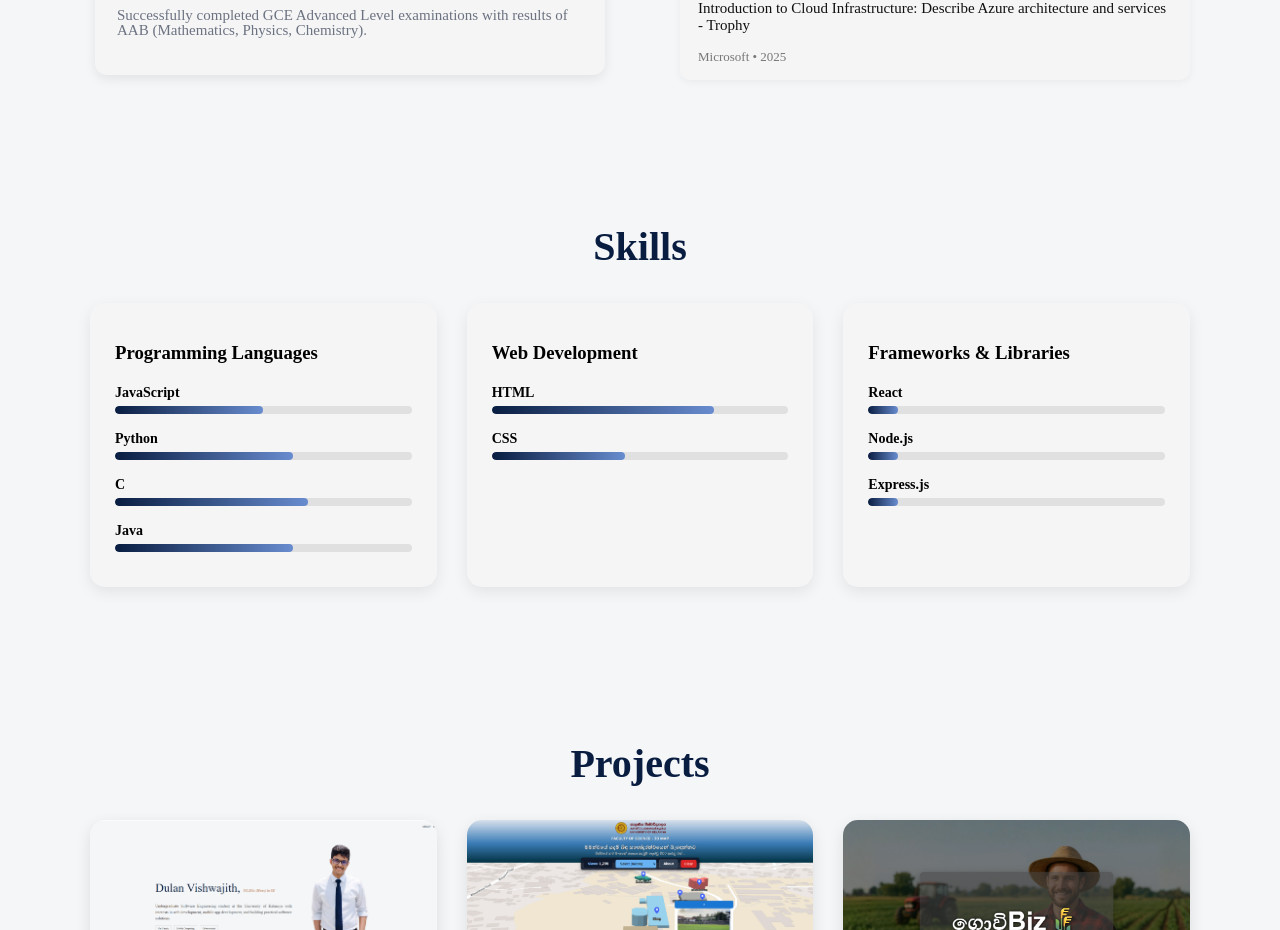
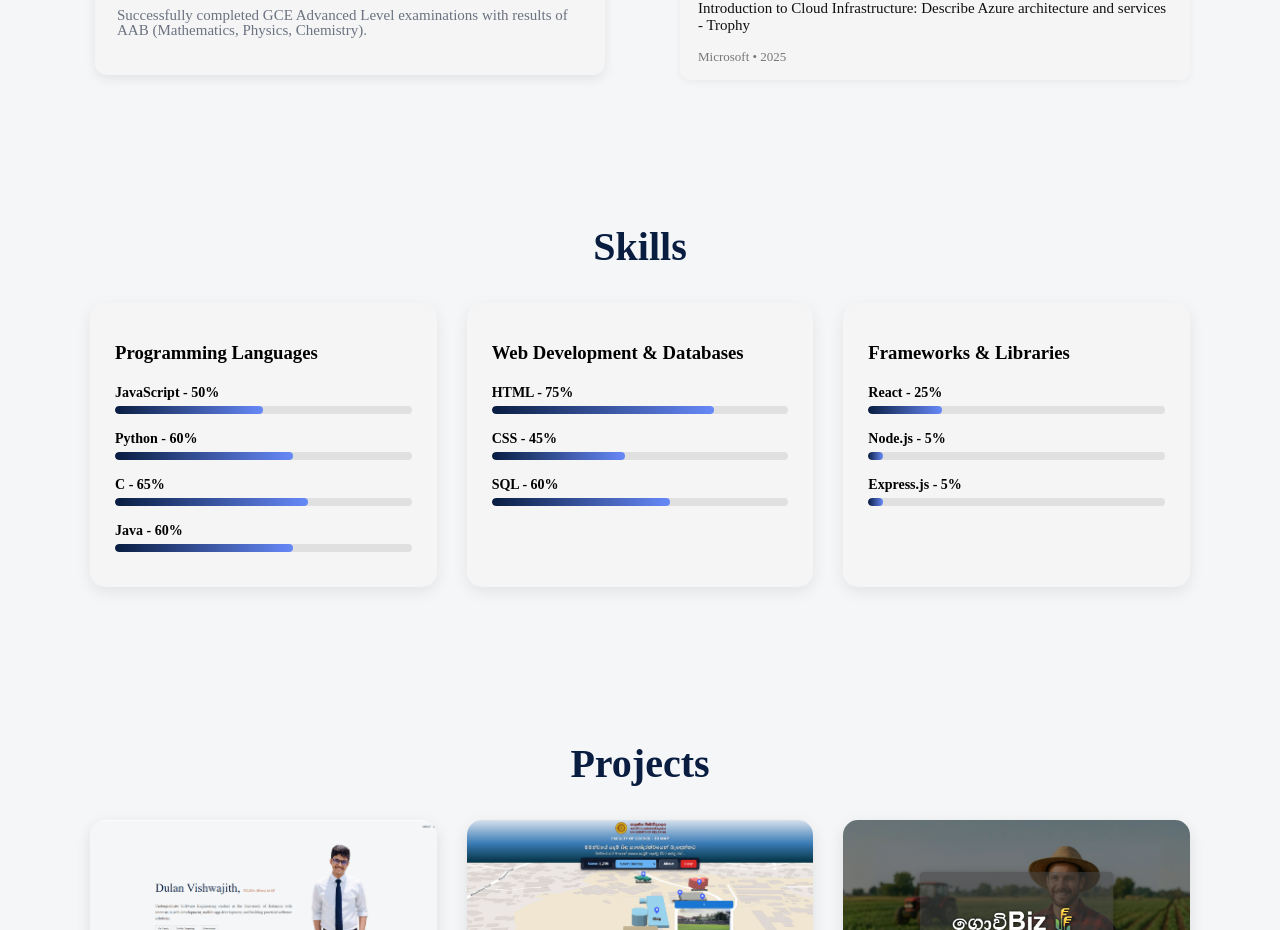
Before and after one commit to Dulan-Vishwajith/portfolio-react, a React (Vite) app: page / in a window 1280 px wide. Shown: the part 1595-2525 px from the top of the page. Built offline with nearby package versions, Linux system fonts and the light colour scheme.

Commit message:
Add functionalities forskills section and improve use react component

```diff
--- a/src/App.jsx
+++ b/src/App.jsx
@@ -2,7 +2,7 @@ import Overview from './components/Overview/Overview';
 import Navbar from './components/Navbar/Navbar';
 import About from './components/About/About';
 import Education from './components/Education/Education';
-import Skills from './components/Skills';
+import Skills from './components/Skills/Skills';
 import Projects from './components/Projects';
 import Downloads from './components/Downloads';
 import Publications from './components/Publications';
--- a/src/components/Skills.jsx
+++ /dev/null
@@ -1,77 +0,0 @@
-import '../styles/Skills.css';
-
-function Skills(){
-    //return the skills section of the portfolio
-    return(
-        <section className="skill" id="skills">
-                <h2 className="title-text" id="skills-title">Skills</h2>
-
-                <div className="skill-container">
-
-                    {/* Programming Languages */}
-                    <div className="skill-card">
-                        <h3>Programming Languages</h3>
-
-                        <div className="skill-item">
-                            <span>JavaScript</span>
-                            <div className="empty-bar"><div className="fill js"></div></div>
-                        </div>
-
-                        <div className="skill-item">
-                            <span>Python</span>
-                            <div className="empty-bar"><div className="fill python"></div></div>
-                        </div>
-
-                        <div className="skill-item">
-                            <span>C</span>
-                            <div className="empty-bar"><div className="fill c"></div></div>
-                        </div>
-
-                        <div className="skill-item">
-                            <span>Java</span>
-                            <div className="empty-bar"><div className="fill java"></div></div>
-                        </div>
-                    </div>
-
-                    {/* Web Development */}
-                    <div className="skill-card">
-                        <h3>Web Development</h3>
-
-                        <div className="skill-item">
-                            <span>HTML</span>
-                            <div className="empty-bar"><div className="fill html"></div></div>
-                        </div>
-
-                        <div className="skill-item">
-                            <span>CSS</span>
-                            <div className="empty-bar"><div className="fill css"></div></div>
-                        </div>
-                    </div>
-
-                    {/* Frameworks & Libraries */}
-                    <div className="skill-card">
-                        <h3>Frameworks & Libraries</h3>
-
-                        <div className="skill-item">
-                            <span>React</span>
-                            <div className="empty-bar"><div className="fill react"></div></div>
-                        </div>
-
-                        <div className="skill-item">
-                            <span>Node.js</span>
-                            <div className="empty-bar"><div className="fill node"></div></div>
-                        </div>
-
-                        <div className="skill-item">
-                            <span>Express.js</span>
-                            <div className="empty-bar"><div className="fill express"></div></div>
-                        </div>
-                    </div>
-
-                </div>
-            </section>
-
-    )
-}
-
-export default Skills;
--- /dev/null
+++ b/src/components/Skills/ProgressCard.jsx
@@ -0,0 +1,20 @@
+function ProgressCard({category, skills}){
+    //return a card with progress bars for programming languages
+    //category is the title of the card and skills is an array of objects with name, className and level properties
+    return(
+            <div className="skill-card">
+                <h3>{category}</h3>
+
+                {/* Iterate through the skills array and create a progress bar for each skill */}
+                {skills.map((skill, index) => (
+                        <div key={index} className="skill-item">
+                            <span>{skill.name} - {skill.level}%</span>
+                            <div className="empty-bar"><div className='fill' style = {{ width: `${skill.level}%`}}></div></div>
+                        </div>
+                    ))
+                }
+            </div>
+        );
+    }
+
+export default ProgressCard;
--- a/src/styles/Skills.css
+++ b/src/components/Skills/Skills.css
@@ -63,23 +63,10 @@
 .fill {
     height: 100%;
     width: 0;
-    background: linear-gradient(90deg, #091d41, #688ccf);
+    background: linear-gradient(90deg, #091d41, #6789f8);
     border-radius: 10px;
     animation: load 1.5s ease forwards;
 }
-
-/*SKILL LEVELS*/
-.js { width: 50%; }
-.python { width: 60%; }
-.java { width: 60%; }
-.c { width: 65%; }
-
-.html { width: 75%; }
-.css { width: 45%; }
-
-.react { width: 10%; }
-.node { width: 10%; }
-.express { width: 10%; }
 
 /*ANIMATION*/
 @keyframes load {
--- /dev/null
+++ b/src/components/Skills/Skills.jsx
@@ -0,0 +1,49 @@
+import ProgressCard from './ProgressCard';
+import './Skills.css';
+
+function Skills(){
+    //return the skills section of the portfolio
+    return(
+        <section className="skill" id="skills">
+                <a href='#skills' className='title-button'><h2 className="title-text" id="skills-title">Skills</h2></a>
+
+                <div className="skill-container">
+
+                    {/* Programming Languages */}
+                    <ProgressCard
+                                category="Programming Languages"
+                                skills={[
+                                    { name: "JavaScript",level:50 },
+                                    { name: "Python", level: 60 },
+                                    { name: "C", level: 65 },
+                                    { name: "Java", level: 60 }
+                                    ]}
+                    />
+
+                    {/* Web Development */}
+                    <ProgressCard
+                                category="Web Development & Databases"
+                                skills={[
+                                    { name: "HTML", level: 75 },
+                                    { name: "CSS", level: 45 },
+                                    { name: "SQL", level: 60 }
+                                ]}
+                    />
+
+                    {/* Frameworks & Libraries */}
+                    <ProgressCard
+                                category="Frameworks & Libraries"
+                                skills={[
+                                    { name: "React", level: 25 },
+                                    { name: "Node.js", level: 5 },
+                                    { name: "Express.js", level: 5 }
+                                ]}
+                    />
+
+                </div>
+            </section>
+
+    )
+}
+
+export default Skills;
```
